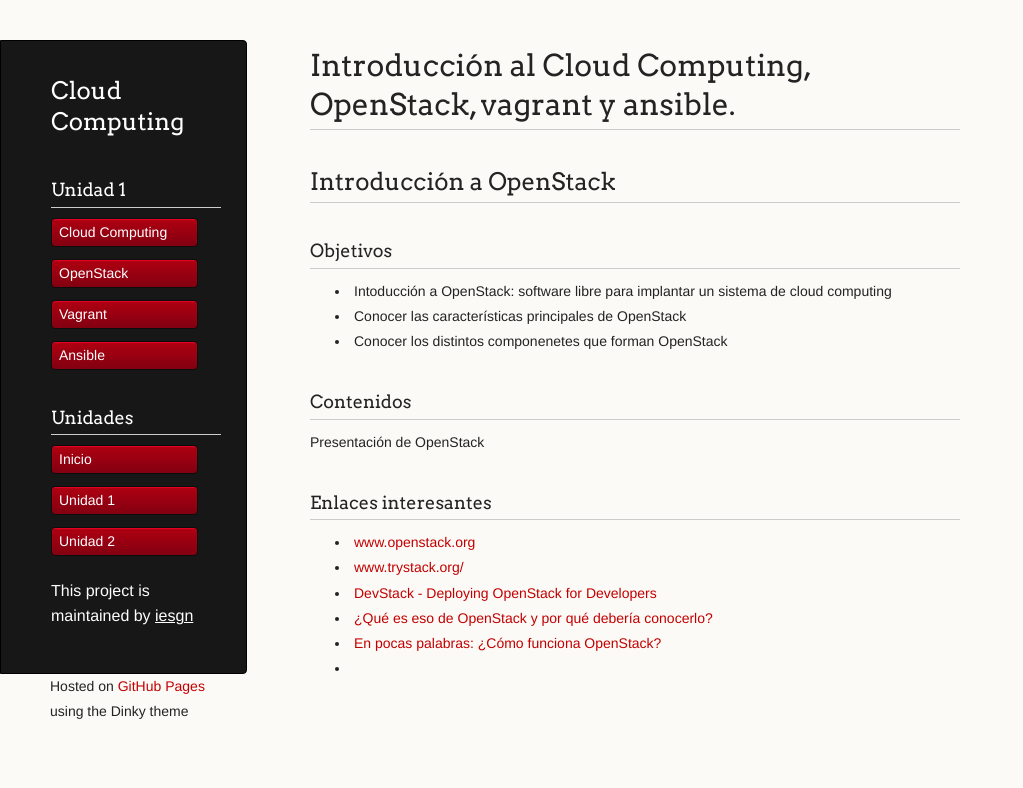
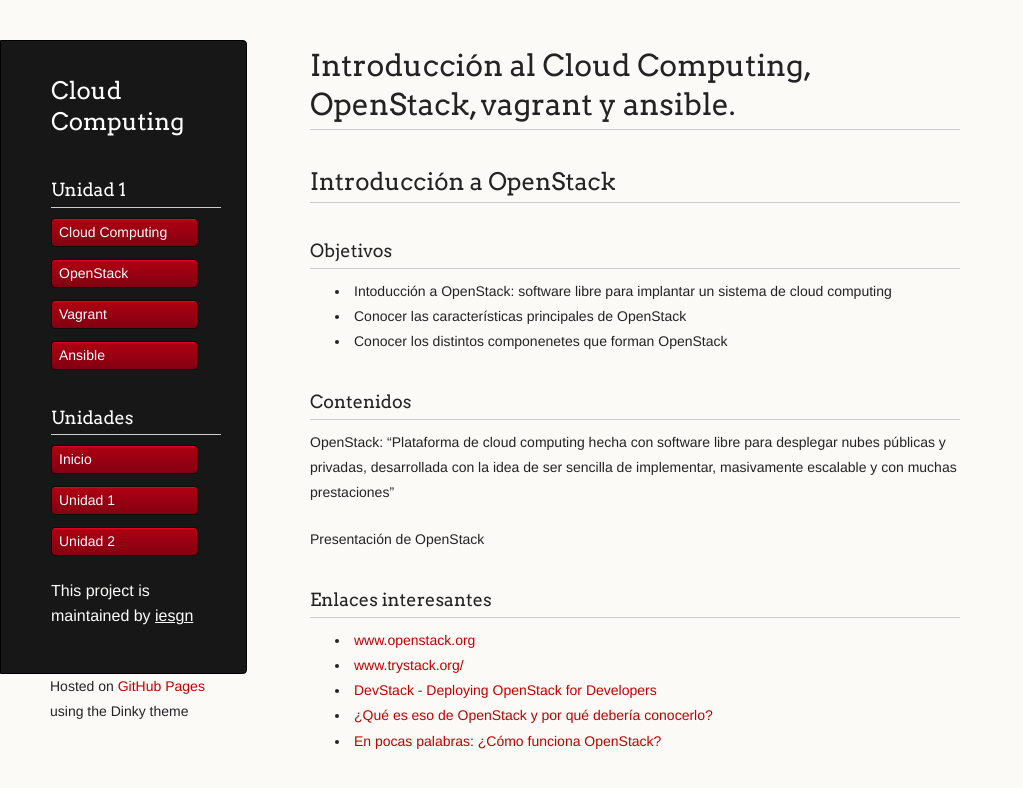
Before and after one commit to iesgn/cloud, a Jekyll site: the page built from curso/u1/openstack.md, in a window 1280 px wide. Shown: the top 788 px of the page, without its empty margins (0-1023 px from the left). Built offline with Jekyll 4.4.1, drawn with Linux system fonts in a browser that asks for light colours.

Commit message:
Nuevo apartado de openstack

```diff
--- a/curso/u1/openstack.md
+++ b/curso/u1/openstack.md
@@ -15,6 +15,9 @@ menu:
 
 ###Contenidos
 
+OpenStack: "Plataforma de cloud computing hecha con software libre para desplegar nubes públicas y privadas, desarrollada con la idea de ser sencilla de implementar, masivamente escalable y con muchas prestaciones"
+
+
 Presentación de OpenStack
 
 ###Enlaces interesantes
@@ -24,4 +27,3 @@ Presentación de OpenStack
 * [DevStack - Deploying OpenStack for Developers](http://devstack.org/)
 * [¿Qué es eso de OpenStack y por qué debería conocerlo?](http://albertomolina.wordpress.com/2013/11/25/que-es-eso-de-openstack-y-por-que-deberia-conocerlo/)
 * [En pocas palabras: ¿Cómo funciona OpenStack?](http://vmartinezdelacruz.com/en-pocas-palabras-como-funciona-openstack/)
-*
```
